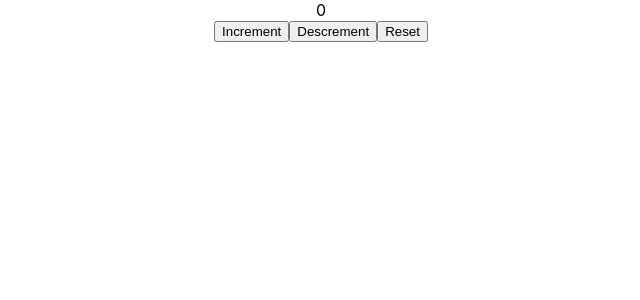
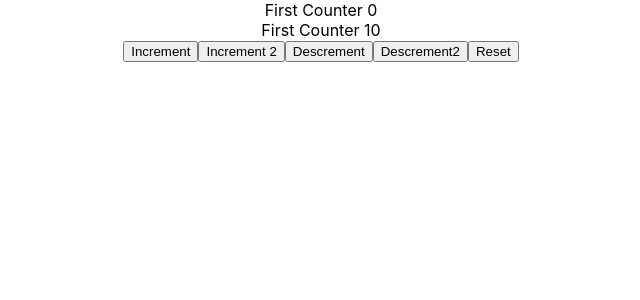
Before and after one commit to ilhantekir/useReducer, a React (Create React App) app: page / in a window 1280 px wide. Shown: the top 300 px of the page, without its empty margins (319-959 px from the left). Built offline with nearby package versions, Linux system fonts and the light colour scheme.

Commit message:
compolex state & action

```diff
--- a/src/App.js
+++ b/src/App.js
@@ -1,11 +1,11 @@
-import logo from './logo.svg';
 import './App.css';
-import CounterOne from './component/CounterOne';
+//import CounterOne from './component/CounterOne';
+import CounterTwo from './component/CounterTwo';
 
 function App() {
   return (
     <div className="App">
-      <CounterOne></CounterOne>
+      <CounterTwo />
     </div>
   );
 }
--- /dev/null
+++ b/src/component/CounterTwo.js
@@ -0,0 +1,49 @@
+import React, { useReducer } from 'react';
+
+const initinalState = {
+  firstCounter: 0,
+  secendCounter: 10,
+};
+
+const reducer = (state, action) => {
+  switch (action.type) {
+    case 'increment':
+      return { ...state, firstCounter: state.firstCounter + action.value };
+    case 'descremenet':
+      return { ...state, firstCounter: state.firstCounter - action.value };
+    case 'increment2':
+      return { ...state, secendCounter: state.secendCounter + action.value };
+    case 'descremenet2':
+      return { ...state, secendCounter: state.secendCounter - action.value };
+    case 'reset':
+      return initinalState;
+    default:
+      return state.firstCounter;
+  }
+};
+
+function CounterTwo() {
+  const [count, dispatch] = useReducer(reducer, initinalState);
+
+  return (
+    <div>
+      <div>First Counter {count.firstCounter}</div>
+      <div>First Counter {count.secendCounter}</div>
+      <button onClick={() => dispatch({ type: 'increment', value: 1 })}>
+        Increment
+      </button>
+      <button onClick={() => dispatch({ type: 'increment2', value: 1 })}>
+        Increment 2
+      </button>
+      <button onClick={() => dispatch({ type: 'descremenet', value: 1 })}>
+        Descrement
+      </button>
+      <button onClick={() => dispatch({ type: 'descremenet2', value: 1 })}>
+        Descrement2
+      </button>
+      <button onClick={() => dispatch({ type: 'reset' })}>Reset</button>
+    </div>
+  );
+}
+
+export default CounterTwo;
```
Also changed, not shown: 1 other file (tests, documents, lock files or other folders).
